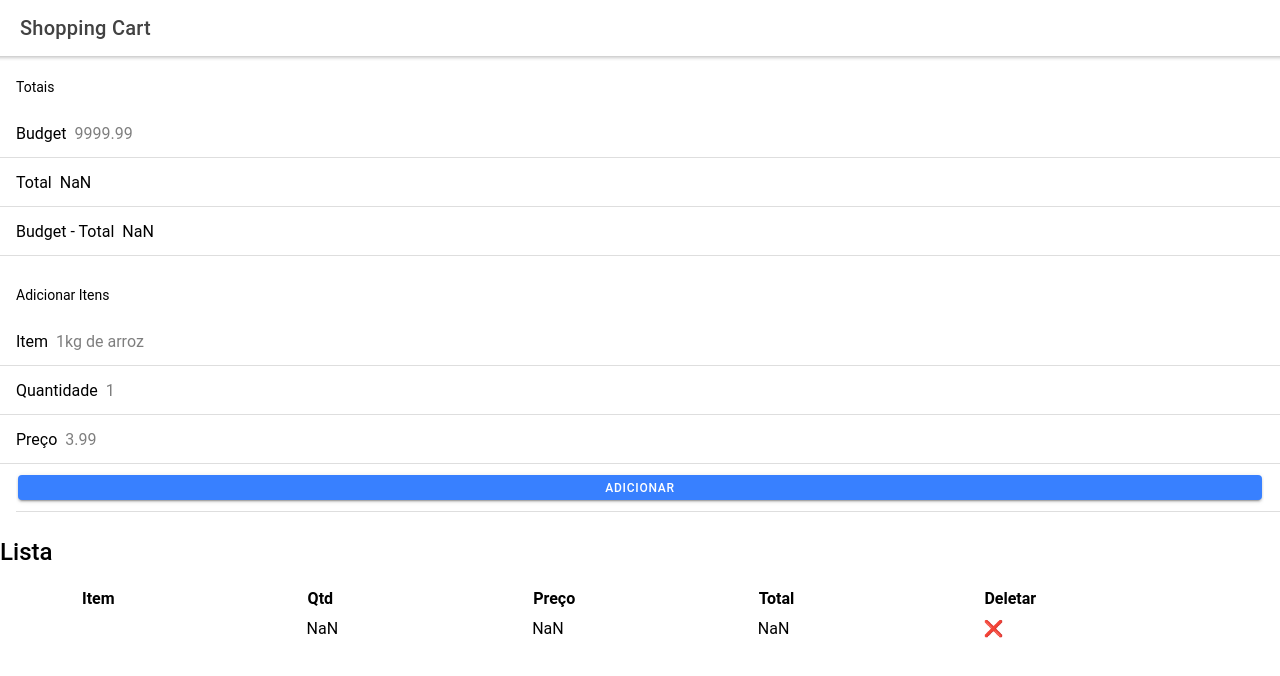
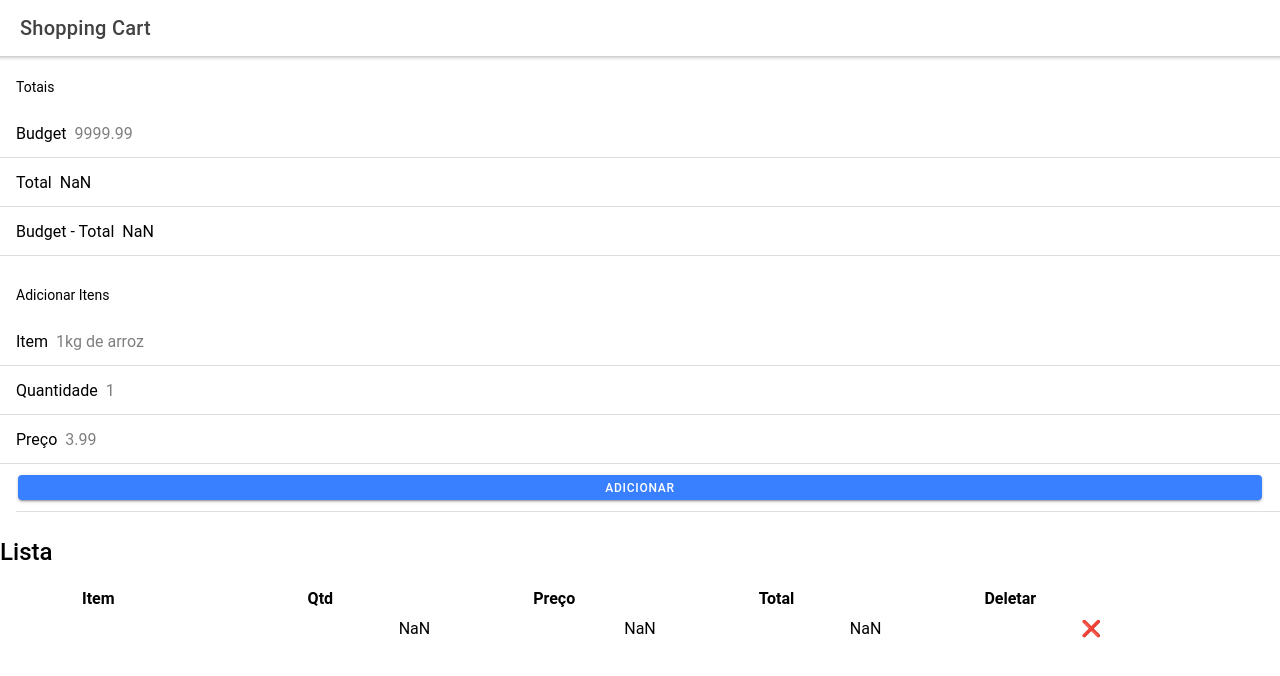
Before and after one commit to Jefferson227/shopping-cart, a React (Create React App) app: page /home in a window 1280 px wide. Both pictures are taken after a click on the element "ADICIONAR". Shown: the top 676 px of the page. Built offline with nearby package versions, Linux system fonts and the light colour scheme.

Commit message:
Add style to the table

```diff
--- a/src/components/ShoppingCart/ShoppingCart.tsx
+++ b/src/components/ShoppingCart/ShoppingCart.tsx
@@ -139,10 +139,10 @@ const ShoppingCart = () => {
             items.map((item, index) => (
               <IonRow key={index}>
                 <IonCol>{item.name}</IonCol>
-                <IonCol>{parseInt(item.quantity ?? '0')}</IonCol>
-                <IonCol>{parseFloat(item.price ?? '0').toFixed(2)}</IonCol>
-                <IonCol>{(parseFloat(item.quantity ?? '0') * parseFloat(item.price ?? '0')).toFixed(2)}</IonCol>
-                <IonCol><div onClick={() => deleteItem(item.id)}>&#10060;</div></IonCol>
+                <IonCol style={{ textAlign: 'center' }}>{parseInt(item.quantity ?? '0')}</IonCol>
+                <IonCol style={{ textAlign: 'center' }}>{parseFloat(item.price ?? '0').toFixed(2)}</IonCol>
+                <IonCol style={{ textAlign: 'center' }}>{(parseFloat(item.quantity ?? '0') * parseFloat(item.price ?? '0')).toFixed(2)}</IonCol>
+                <IonCol style={{ textAlign: 'center' }}><div onClick={() => deleteItem(item.id)}>&#10060;</div></IonCol>
               </IonRow>
           ))}
         </IonGrid>
```
